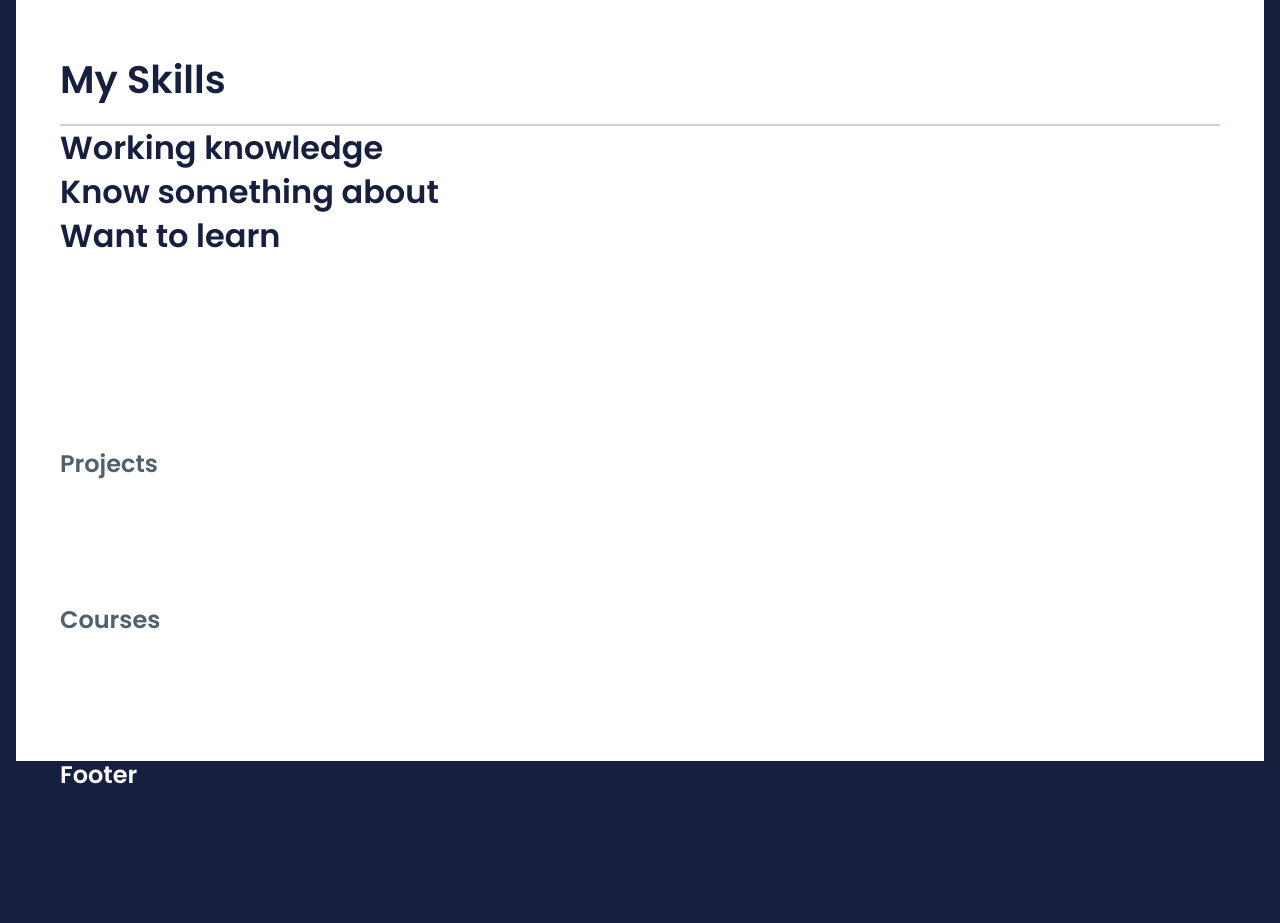
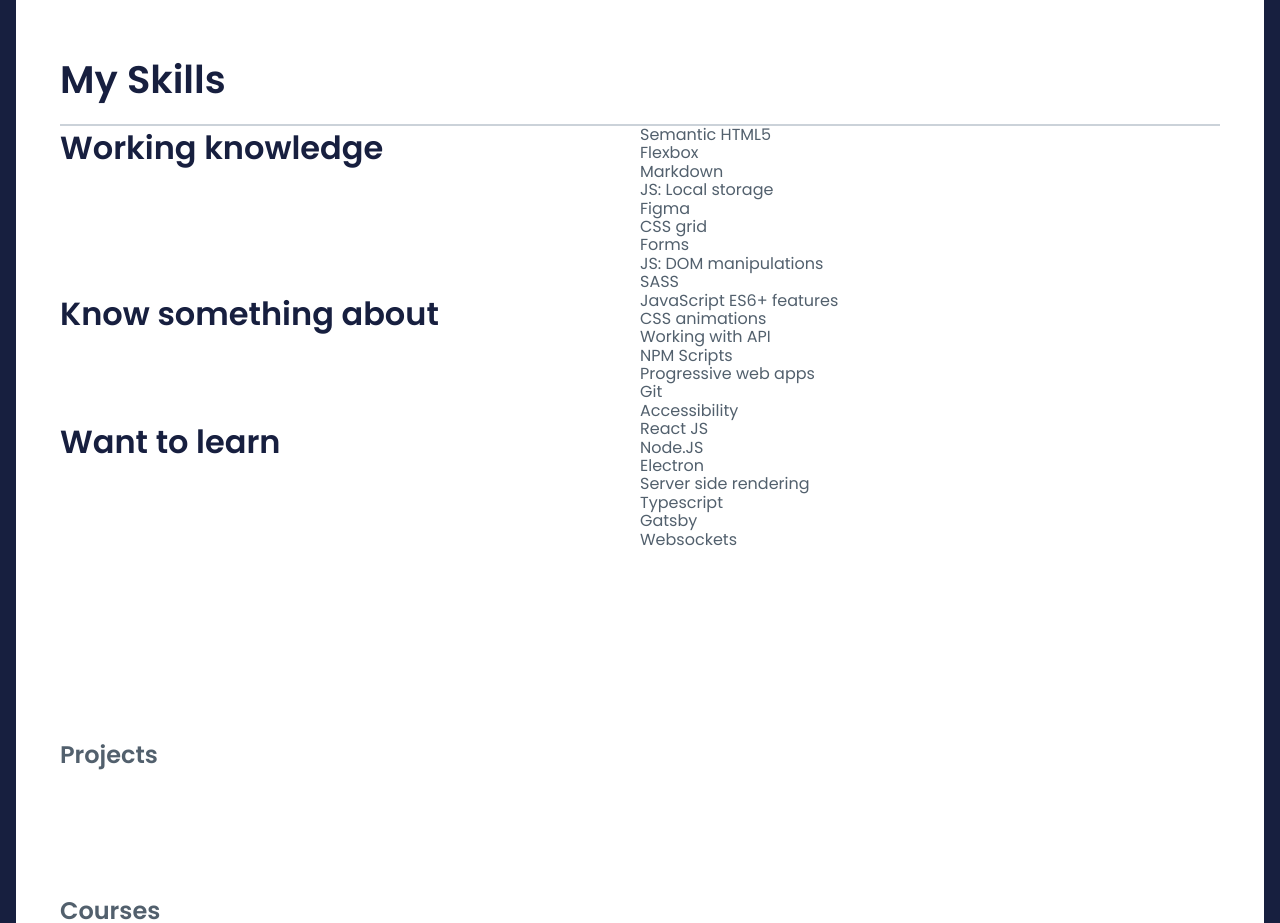
Before and after one commit to grzegorz-jodlowski/grzegorz-jodlowski.github.io, a React (Create React App) app: page / in a window 1280 px wide. Shown: the part 820-1743 px from the top of the page. Built offline with nearby package versions, Linux system fonts and the light colour scheme.

Commit message:
Add structure of Skill component

```diff
--- /dev/null
+++ b/src/components/features/Skill/Skill.js
@@ -0,0 +1,22 @@
+import React from 'react';
+import PropTypes from 'prop-types';
+import clsx from 'clsx';
+
+import styles from './Skill.module.scss';
+
+const Component = ({ className, variant, text }) => (
+  <div className={clsx(className, styles.root)}>
+    {text}
+  </div>
+);
+
+Component.propTypes = {
+  className: PropTypes.string,
+  variant: PropTypes.string,
+  text: PropTypes.string,
+};
+
+export {
+  Component as Skill,
+  Component as SkillComponent, //for tests
+};
--- /dev/null
+++ b/src/components/features/Skill/Skill.module.scss
@@ -0,0 +1,5 @@
+@import "../../../styles/settings.scss";
+
+// .root {
+
+// }
--- a/src/components/features/SkillsSection/SkillsSection.js
+++ b/src/components/features/SkillsSection/SkillsSection.js
@@ -5,12 +5,13 @@
 import styles from './SkillsSection.module.scss';
 
 import { Title } from '../../common/Title/Title';
+import { Skill } from '../Skill/Skill';
 
-const Component = ({ className, title, variant }) => (
+const Component = ({ className, title, variant, skills }) => (
   <article className={clsx(className, styles.root)}>
     <Title text={title} size='medium' variant={variant} decoration />
     <div>
-
+      {skills.map(skill => <Skill key={skill} variant={variant} text={skill} />)}
     </div>
   </article>
 );
```
